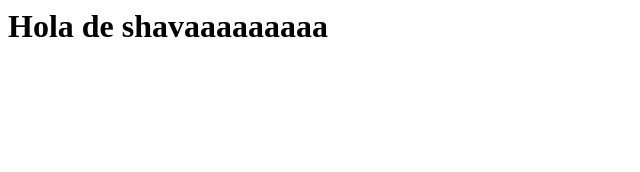
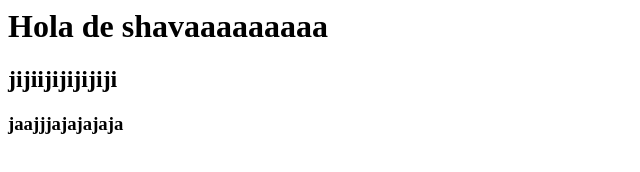
Before and after one commit to kevinB78/practic, a plain HTML site: page index.html in a window 1280 px wide. Shown: the whole page, without its empty margins (0-640 px from the left). Drawn offline with Linux system fonts and the light colour scheme.

Commit message:
version1

```diff
--- a/index.html
+++ b/index.html
@@ -1 +1,3 @@
 <h1>Hola de shavaaaaaaaaa</h1>
+<h2>jijiijijijijiji</h2>
+<h3>jaajjjajajajaja</h3>
```
